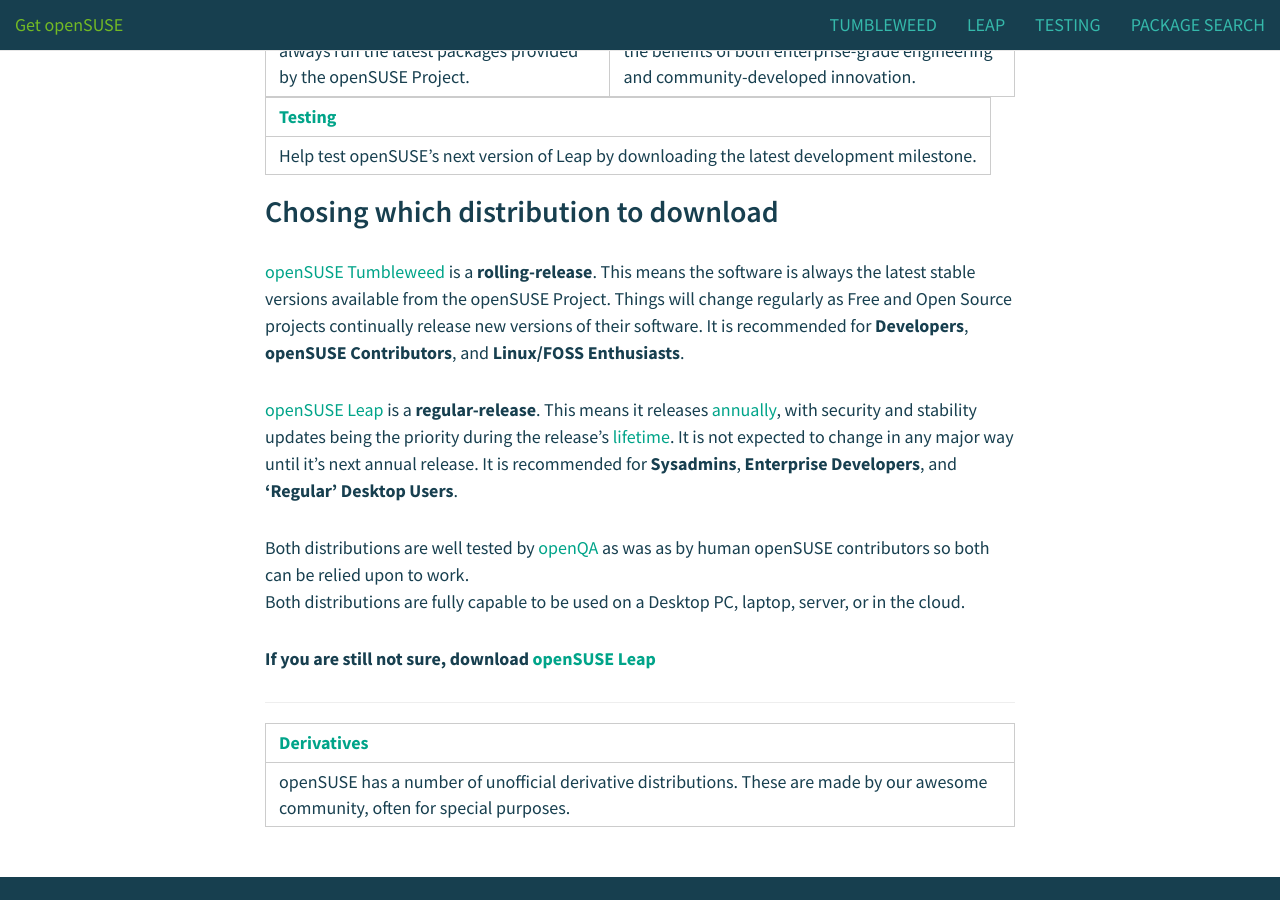
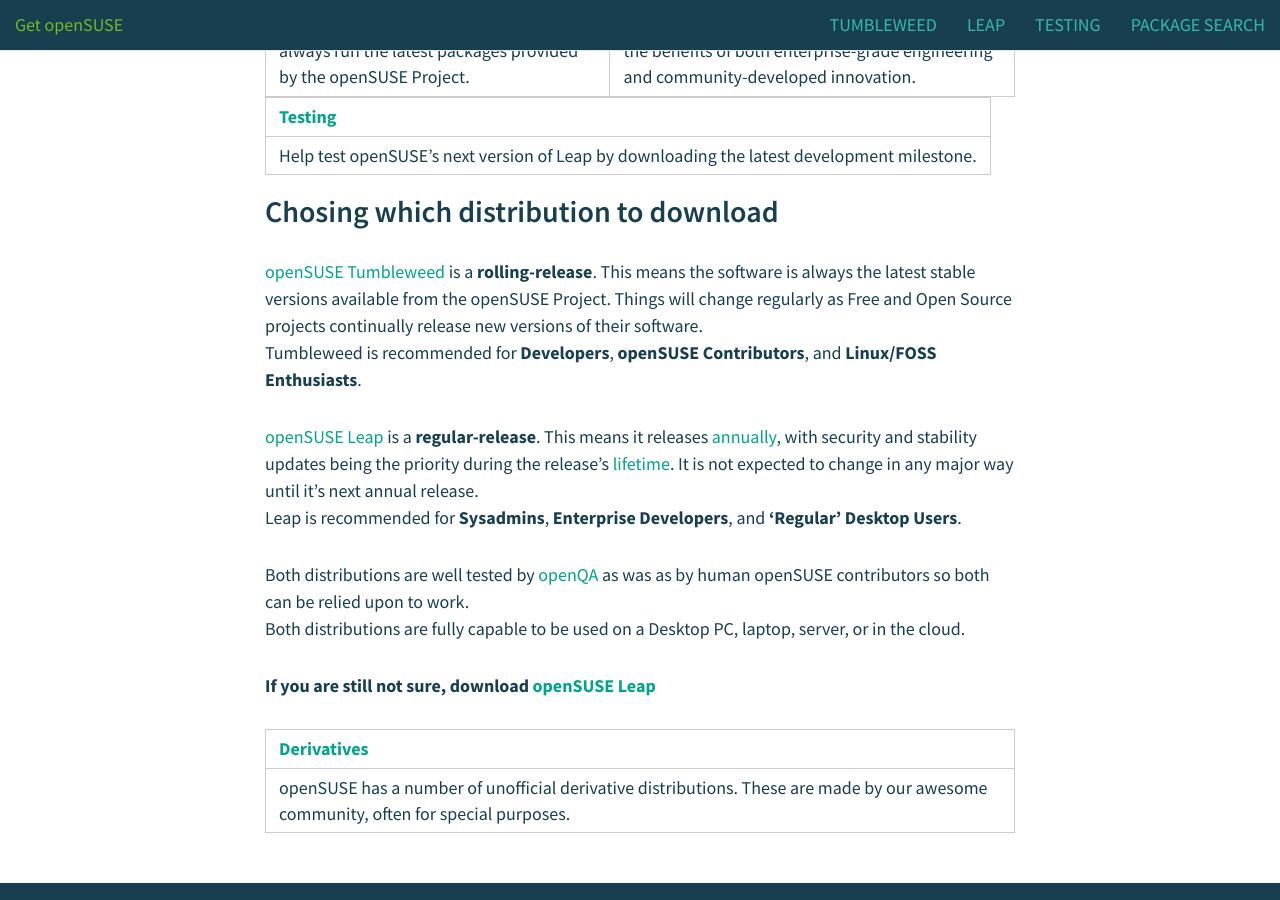
Before and after one commit to sysrich/new-software.o.o, a Jekyll site: the page built from index.md, in a window 1280 px wide and 900 px high, scrolled down 384 px. Built offline with Jekyll 4.4.1, drawn with Linux system fonts in a browser that asks for light colours; nearby versions of some CDN libraries.

Commit message:
Fix structure again

```diff
--- a/index.md
+++ b/index.md
@@ -7,23 +7,24 @@
 | --------------------------------------- | --------------------------- |
 | Download openSUSE's rolling release and always run the latest packages provided by the openSUSE Project. | Download openSUSE's regular release and enjoy the benefits of both enterprise-grade engineering and community-developed innovation. |
 
+
 | [Testing]({{ site.url }}/testing) |
 | --------------------------------- |
 | Help test openSUSE's next version of Leap by downloading the latest development milestone. |
 
 ## Chosing which distribution to download
 
-[openSUSE Tumbleweed]({{ site.url}}/tumbleweed) is a **rolling-release**. This means the software is always the latest stable versions available from the openSUSE Project. Things will change regularly as Free and Open Source projects continually release new versions of their software. It is recommended for **Developers**, **openSUSE Contributors**, and **Linux/FOSS Enthusiasts**.
+[openSUSE Tumbleweed]({{ site.url}}/tumbleweed) is a **rolling-release**. This means the software is always the latest stable versions available from the openSUSE Project. Things will change regularly as Free and Open Source projects continually release new versions of their software.
+Tumbleweed is recommended for **Developers**, **openSUSE Contributors**, and **Linux/FOSS Enthusiasts**.
 
-[openSUSE Leap]({{ site.url}}/leap) is a **regular-release**. This means it releases [annually](https://en.opensuse.org/openSUSE:Roadmap), with security and stability updates being the priority during the release's [lifetime](https://en.opensuse.org/Lifetime). It is not expected to change in any major way until it's next annual release. It is recommended for **Sysadmins**, **Enterprise Developers**, and **'Regular' Desktop Users**.
+[openSUSE Leap]({{ site.url}}/leap) is a **regular-release**. This means it releases [annually](https://en.opensuse.org/openSUSE:Roadmap), with security and stability updates being the priority during the release's [lifetime](https://en.opensuse.org/Lifetime). It is not expected to change in any major way until it's next annual release.
+Leap is recommended for **Sysadmins**, **Enterprise Developers**, and **'Regular' Desktop Users**.
 
 Both distributions are well tested by [openQA](https://openqa.opensuse.org) as was as by human openSUSE contributors so both can be relied upon to work.
 Both distributions are fully capable to be used on a Desktop PC, laptop, server, or in the cloud.
 
 **If you are still not sure, download [openSUSE Leap]({{ site.url}}/leap)**
 
-***
-
 
 | [Derivatives](https://en.opensuse.org/Derivatives) |
 | --------------------------------- |
```
